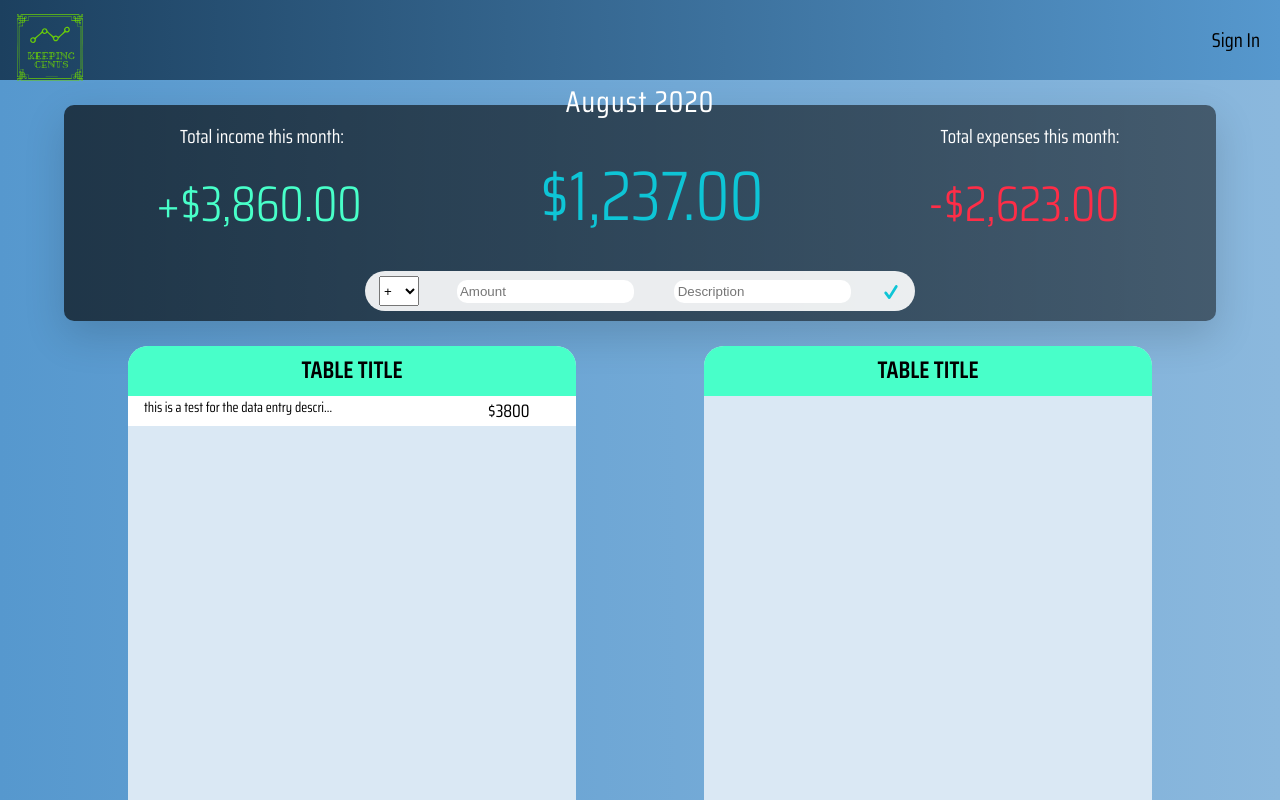
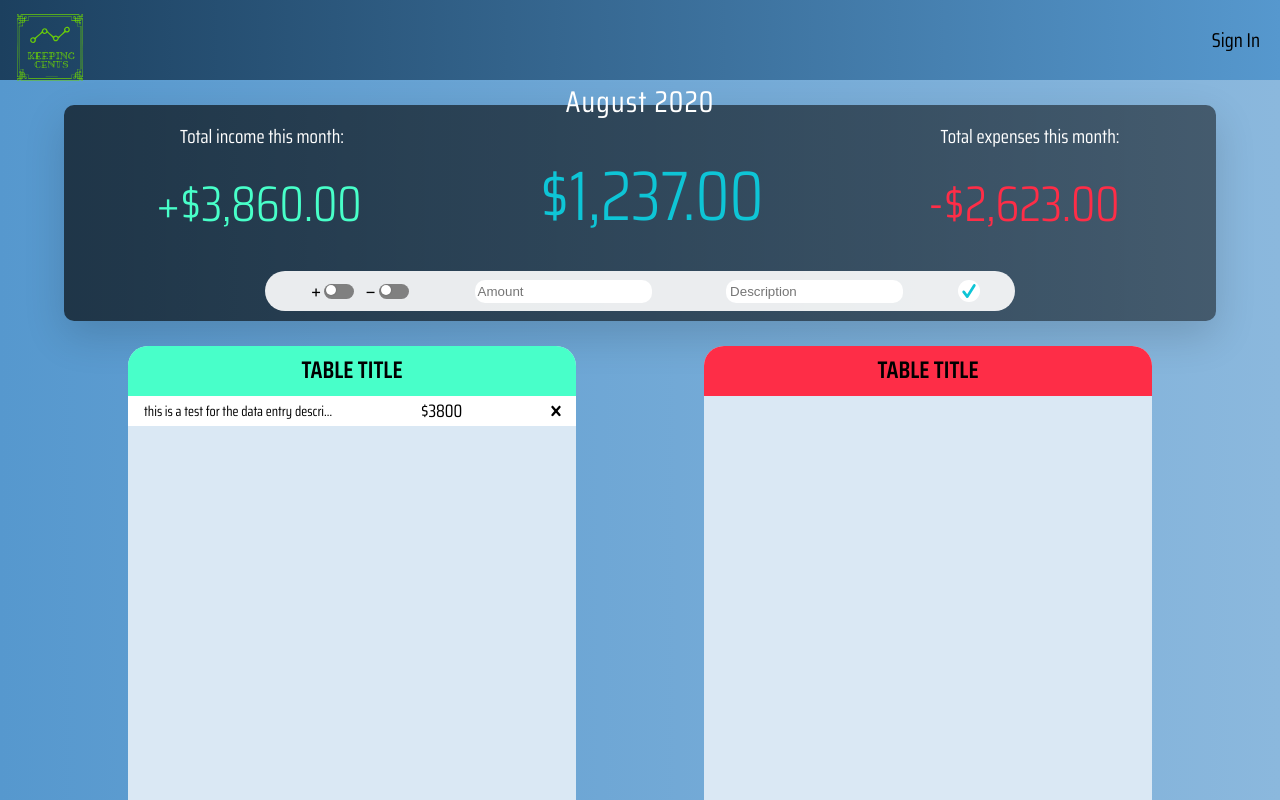
Before and after one commit to dpkell/keeping-cents, a React (Create React App) app: page / in a window 1280 px wide. Shown: the top 800 px of the page. Built offline with nearby package versions, Linux system fonts and the light colour scheme.

Commit message:
Redisgned dashboard budget controller, implemented toggle switch components and stylings for dashboard.

```diff
--- a/src/components/budget-controller/budget-controller.component.jsx
+++ b/src/components/budget-controller/budget-controller.component.jsx
@@ -1,18 +1,29 @@
 import React, { useState } from 'react';
 
+
 import { ReactComponent as SubmitIcon } from '../../assets/check.svg';
+import ToggleSwitch from '../toggle-switch/toggle-switch.component';
 
 import './budget-controller.styles.scss';
 
 const BudgetController = () => {
-    const [dataEntry, setDataEntry] = useState({ type: '', amount: '', description: '' });
+    const [dataEntry, setDataEntry] = useState({amount: '', description: '' });
 
-    const { type, amount, description } = dataEntry;
+    const { amount, description } = dataEntry;
+
+    const [typeEntry, setTypeEntry] = useState({ type: '' })
+
+
+    const [incomeValue, setIncomeValue] = useState(false);
+
+    const [expenseValue, setExpenseValue] = useState(false);
+
+    const [value, setValue] = useState(false)
 
     const handleSubmit = async event => {
         event.preventDefault();
 
-        //emailSignInStart
+        //enterValuesToFirestore
     };
 
     const handleChange = event => {
@@ -21,25 +32,35 @@ const BudgetController = () => {
         setDataEntry({ ...dataEntry, [name]: value });
 
         console.log(dataEntry);
-    }
+    };
+
+    const handleTypeChange = event => {
+        const { name, value } = event.target;
+
+        setTypeEntry({type: value});
+
+        console.log(typeEntry);
+    };
 
     return (
         <div className='budget-controller-container'>
             <form className='controller-form' noValidate>
-                <select value={type} onChange={handleChange}>
-                    <option
-                        name='type'
-                        value= 'income'
-                    >
-                        &#43;
-                    </option>
-                    <option
-                        name='type'
-                        value= 'expense'
-                    >
-                        &minus;
-                    </option>
-                </select>
+                <div className='type-checkbox-container'>
+                    <ToggleSwitch
+                        toggleLabel='&#43;'
+                        toggleId='incomeToggle'
+                        isOn={incomeValue}
+                        onColor="#48ffc9"
+                        handleToggle={() => setIncomeValue(!incomeValue)}
+                    />
+                    <ToggleSwitch
+                        toggleLabel='&minus;'
+                        toggleId='expenseToggle'
+                        isOn={expenseValue}
+                        onColor="#fe2d47"
+                        handleToggle={()=> setExpenseValue(!expenseValue)}
+                    />
+                </div>
                 <input className='amount-entry'
                     type = 'number'
                     name = 'amount'
@@ -57,9 +78,9 @@ const BudgetController = () => {
                     placeholder = ' Description'
                     required
                 />
-                <div className='submit-button'>
+                <a className='submit-button'>
                     <SubmitIcon className='submit-icon' type='submit'/>
-                </div>
+                </a>
             </form>
         </div>
     );
--- a/src/components/budget-controller/budget-controller.styles.scss
+++ b/src/components/budget-controller/budget-controller.styles.scss
@@ -5,22 +5,22 @@
     display: flex;
     justify-content: space-around;
     height: 5vh;
-    width: 55rem;
+    width: 75rem;
     background-color: rgba($color-white, .9);
     margin-bottom: 1rem;
     border-radius: 2rem;
 
     .controller-form {
+        width: 100%;
         display: flex;
         justify-content: space-evenly;
         align-items: center;
     }
 
-    select {
-        margin-right: 1.8rem;
-        height: 3rem;
-        width: 4rem;
-
+    .type-checkbox-container {
+        width: 12rem;
+        display: flex;
+        justify-content: space-evenly;
     }
     .amount-entry {
         height: 2.3rem;
@@ -43,11 +43,28 @@
     }
 
     .submit-button {
-        margin-top: .5rem;
-        padding-left: 1rem;
+        position: relative;
+
+        height: 2.2rem;
+        width: 2.2rem;
+        border-radius: 2.2rem;
+        background-color: $color-white;
+        transition: background-color .25s;
+
+        &:hover {
+            background-color: #0ec5d6;
+        }
         .submit-icon {
+            right: 1px;
+            bottom: 1px;
+            position: absolute;
             cursor: pointer;
             fill: #0ec5d6;
+            transition: fill .25s;
+
+            &:hover {
+                fill: $color-white;
+            }
         }
 
     }
--- a/src/components/entry-table-expenses/entry-table-expenses.component.jsx
+++ b/src/components/entry-table-expenses/entry-table-expenses.component.jsx
@@ -6,7 +6,7 @@ import './entry-table-expenses.styles.scss';
 
 const ExpensesEntryTable = () => (
     <div className='expenses-table'>
-        <TableTitle />
+        <TableTitle isExpense />
     </div>
 );
 
--- a/src/components/table-entry/table-entry.component.jsx
+++ b/src/components/table-entry/table-entry.component.jsx
@@ -1,4 +1,6 @@
 import React from 'react';
+
+import { ReactComponent as RemoveIcon } from '../../assets/cross.svg';
 
 import './table-entry.styles.scss'
 
@@ -9,11 +11,16 @@ const DataEntry = ({ description, amount }) => (
                 this is a test for the data entry description and a really long string entry
             </p>
         </div>
+
         <div className='amount-container'>
             <p className='amount-entry'>
                 &#36;3800
             </p>
         </div>
+
+        <div className='remove-button'>
+            <RemoveIcon className='remove-icon' type='submit' />
+        </div>
     </div>
 );
 
--- a/src/components/table-entry/table-entry.styles.scss
+++ b/src/components/table-entry/table-entry.styles.scss
@@ -16,6 +16,7 @@
         overflow: hidden;
 
         .description-entry {
+            padding-top: 3.5px;
             height: 100%;
             font-size: 1.4rem;
             text-align: center;
@@ -34,4 +35,18 @@
             text-align: center;
         }
     }
+
+    .remove-button {
+        width: 10%;
+        padding-top: 3.5px;
+        padding-left: 1.5rem;
+
+        .remove-icon {
+            cursor: pointer;
+
+            &:hover {
+                fill: red;
+            }
+        }
+    }
 }
--- a/src/components/table-title/table-title.component.jsx
+++ b/src/components/table-title/table-title.component.jsx
@@ -2,8 +2,8 @@ import React from 'react';
 
 import './table-title.styles.scss';
 
-const TableTitle = ({type}) => (
-    <div className='title-container'>
+const TableTitle = ({type, isExpense}) => (
+    <div className={`${isExpense ? 'is-expense' : '' } title-container`}>
         <h2 className='title'>Table Title</h2>
     </div>
 );
--- a/src/components/table-title/table-title.styles.scss
+++ b/src/components/table-title/table-title.styles.scss
@@ -8,6 +8,9 @@
     flex-direction: column;
     justify-content: center;
 
+    &.is-expense {
+        background-color: $expense-table-color;
+    }
     .title {
         font-size: 2.4rem;
         line-height: 1.4;
--- /dev/null
+++ b/src/components/toggle-switch/toggle-switch.component.jsx
@@ -0,0 +1,26 @@
+import React from 'react';
+
+import './toggle-switch.styles.scss';
+
+const ToggleSwitch = ({toggleLabel, isOn, handleToggle, onColor, toggleId}) => (
+    <div className='toggle-wrapper'>
+        <span className='label'>{toggleLabel}</span>
+        <input
+            type='checkbox'
+            checked={isOn}
+            onChange={handleToggle}
+            className='switch-checkbox'
+            id={`${toggleId}`}
+
+        />
+        <label
+            style={{background: isOn && onColor}}
+            className='switch-label'
+            htmlFor={`${toggleId}`}
+        >
+            <span className={`switch-button`} />
+        </label>
+    </div>
+);
+
+export default ToggleSwitch;
--- /dev/null
+++ b/src/components/toggle-switch/toggle-switch.styles.scss
@@ -0,0 +1,53 @@
+@import '../../sass/main.scss';
+
+.toggle-wrapper {
+    display: flex;
+    justify-content: space-evenly;
+    align-items: center;
+}
+.label{
+    font-family: 'Saira Condensed';
+    font-size: 2.2rem;
+    line-height: 2;
+    padding-right: 3px;
+}
+
+.switch-checkbox {
+    height: 0;
+    width: 0;
+    visibility: hidden;
+}
+
+.switch-label {
+    display: flex;
+    align-items: center;
+    justify-content: space-between;
+    width: 3rem;
+    height: 1.5rem;
+    background: grey;
+    border-radius: 5rem;
+    position: relative;
+    transition: background-color .2s;
+}
+
+.switch-label .switch-button {
+    content: '';
+    position: absolute;
+    top: 1.7px;
+    left: 2px;
+    width: 1rem;
+    height: 1rem;
+    border-radius: 1rem;
+    transition: 0.2s;
+    background: $color-white;
+    box-shadow: 0 0 2px 0 rgba(10, 10, 10, 0.29);
+}
+
+.switch-checkbox:checked + .switch-label .switch-button {
+    left: calc(100% - 2px);
+    transform: translateX(-100%);
+}
+
+.switch-label:active .switch-button {
+    width: 1.4rem;
+}
```
Also changed, not shown: 1 other file (tests, documents, lock files or other folders).
